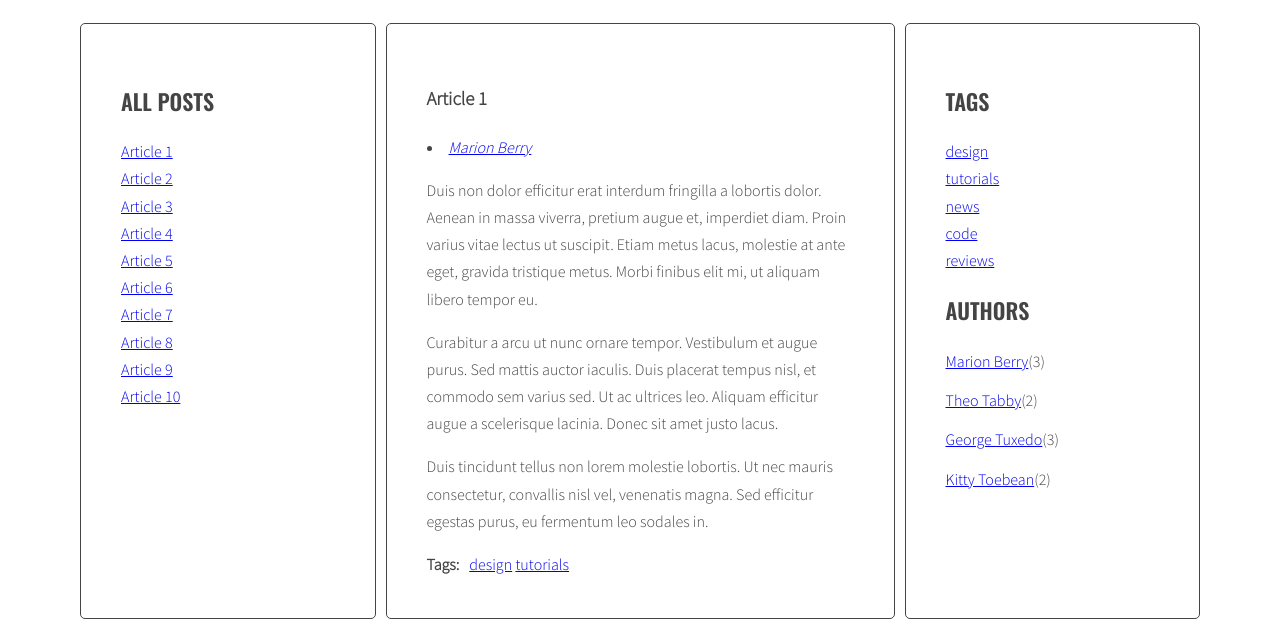
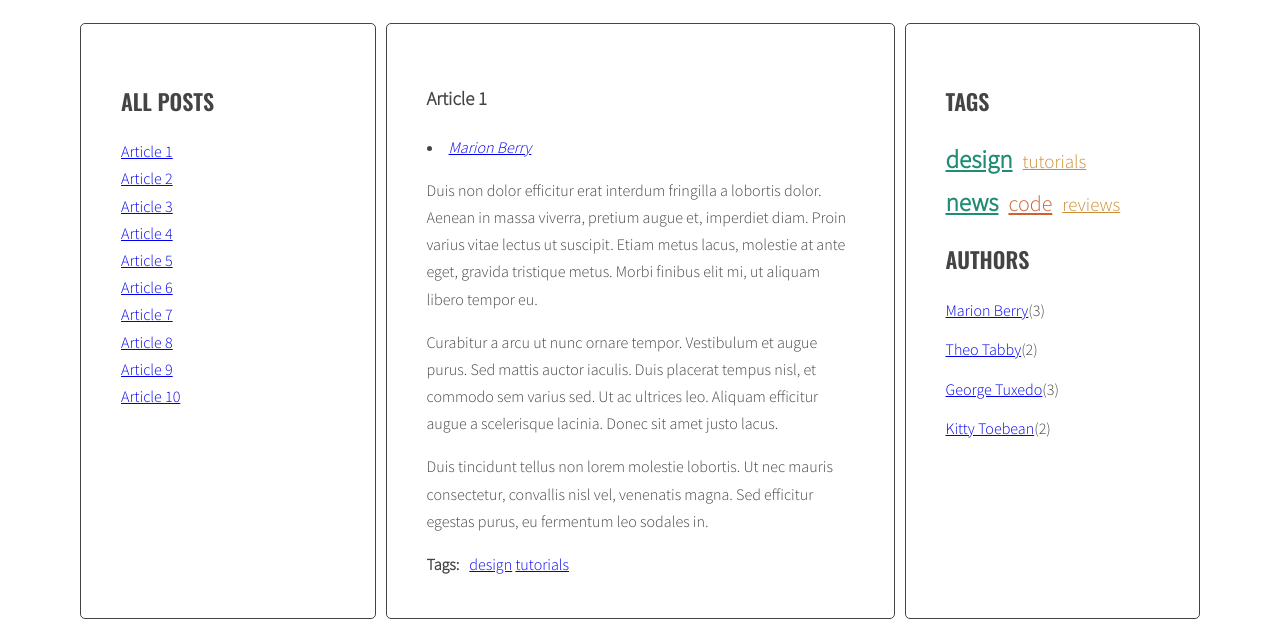
Before and after one commit to ahernas/javascript-blog, a website: page index.html in a window 1280 px wide. Shown: the part 220-847 px from the top of the page. Drawn offline with nearby package versions, Linux system fonts and the light colour scheme.

Commit message:
Add style to tag cloud

```diff
--- a/css/style.css
+++ b/css/style.css
@@ -41,12 +41,12 @@ body {
 
 .sidebar {
   -ms-flex: 1 0 0px;
-      flex: 1 0 0;
+  flex: 1 0 0;
 }
 
 .posts {
   -ms-flex: 2 0 0px;
-      flex: 2 0 0;
+  flex: 2 0 0;
 }
 
 .sidebar, .posts {
@@ -81,6 +81,29 @@ body {
   display: inline-block;
 }
 
+.tags li {
+  display: inline-block;
+  padding-right: 10px;
+}
+
+.tag-size-5 {
+  font-size: 25px;
+  color: #218c74;
+  font-weight: 600;
+}
+
+.tag-size-3 {
+  font-size: 22px;
+  color: #cd6133;
+  font-weight: 550;
+}
+
+.tag-size-1 {
+  font-size: 19px;
+  color: #cc8e35;
+  font-weight: 450;
+}
+
 /* Authors */
 .authors li {
   margin-bottom: 12px;
@@ -107,4 +130,5 @@ body {
 .post-tags p {
   margin: 0 10px 0 0;
 }
+
 /*# sourceMappingURL=style.css.map */
```
